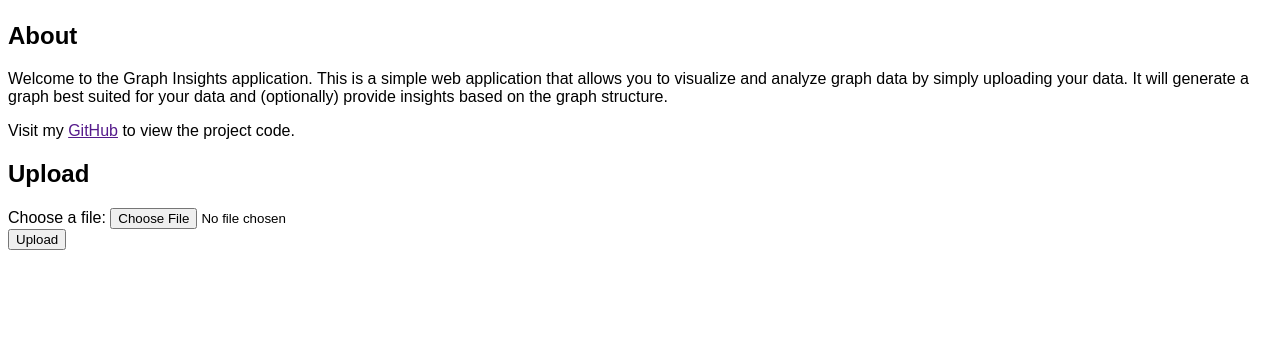
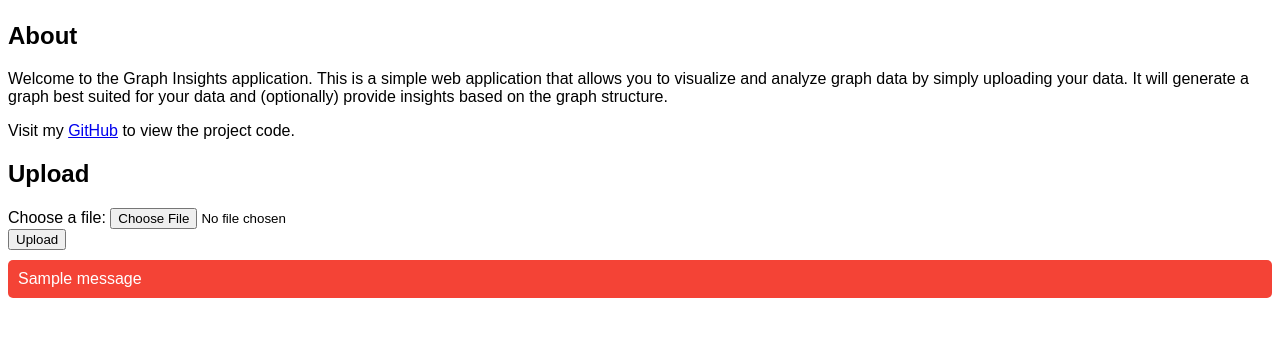
Before and after one commit to EmmanuelM-A/graph-insight-tool, a Flask app: page / in a window 1280 px wide. Shown: the part 58-395 px from the top of the page. Run offline with Flask 3, Linux system fonts and the light colour scheme; one stand-in notice (Sample message) is shown.

Commit message:
Changed the upload mechanism and added success messages to the index.html file.

```diff
--- a/app.py
+++ b/app.py
@@ -1,19 +1,35 @@
-from flask import Flask, render_template
+import os
+from dotenv import load_dotenv
+from flask import Flask, render_template, request, flash
 from modules.upload import upload
 
+load_dotenv(".env")
+
 app = Flask(__name__)
+app.secret_key = os.getenv("FLASK_SECRET_KEY")
 
 
 @app.route("/", methods=["GET", "POST"])
 def index():
-    # Upload
-    upload()
+    graph = None
+    insights = []
 
-    # Process
-    # Analyze
-    # Visualize/Generate Graph
-    # Generate Insights
+    if request.method == "POST":
+        success, result = upload()
 
+        if success:
+            filepath = result
+
+            # Process
+            # Analyze
+            # Visualize/Generate Graph
+            # Generate Insights
+
+            # flash("File uploaded successfully!", "success")
+            print(f"File uploaded successfully: {filepath}")
+        else:
+            flash(result)
+            print(f"File upload failed: {result}")
 
     return render_template("index.html")
 
--- a/modules/upload.py
+++ b/modules/upload.py
@@ -1,5 +1,6 @@
-from flask import request
+from flask import request, current_app
 from werkzeug.utils import secure_filename
+import os
 
 ALLOWED_EXTENSIONS = {'csv', 'xls', 'xlsx'}
 
@@ -8,31 +9,39 @@ def allowed_file(filename):
     """
     Checks if the file has an allowed extension.
     """
-
     return '.' in filename and filename.rsplit('.', 1)[1].lower() in ALLOWED_EXTENSIONS
 
 
 def upload():
     """
-        Handles file uploads.
-        :return:
-        - A success message if the file is uploaded successfully.
-        - An error message if the file is not allowed or no file is selected.
+    Handles file uploads.
+
+    :return: Tuple of (success_flag, message_or_filepath)
     """
 
     if request.method == 'POST':
         # check if the post request has the file part
         if 'file' not in request.files:
-            return "No file part"
+            return False, "No file part"
 
         file = request.files['file']
 
         # if user does not select file, browser also submit an empty part without filename
         if file.filename == '':
-            return "No selected file"
+            return False, "No selected file"
 
         if file and allowed_file(file.filename):
             filename = secure_filename(file.filename)
 
-            # file.save(os.path.join(app.config['UPLOAD_FOLDER'], filename))
-            # return "File uploaded successfully"
+            upload_path = os.path.join(current_app.root_path, 'uploads')
+
+            os.makedirs(upload_path, exist_ok=True)
+
+            filepath = os.path.join(upload_path, filename)
+            file.save(filepath)
+
+            return True, filepath
+
+        return False, "Invalid file format"
+
+    return False, "Invalid request method"
--- a/static/css/main.css
+++ b/static/css/main.css
@@ -2,3 +2,11 @@ body {
     margin: 10;
     font-family: sans-serif;
 }
+
+.flash-messages {
+    margin-top: 10px;
+    color: #fff;
+    background-color: #f44336;
+    padding: 10px;
+    border-radius: 5px;
+}
--- a/templates/index.html
+++ b/templates/index.html
@@ -19,17 +19,26 @@
                 and analyze graph data by simply uploading your data. It will generate a graph best suited for your data
                 and (optionally) provide insights based on the graph structure.
             </p>
-            <p>Visit my <a href="">GitHub</a> to view the project code.</p>
+            <p>Visit my <a target="_blank" href="https://github.com/EmmanuelM-A/graph-insight-tool">GitHub</a> to view the project code.</p>
         </section>
 
         <section id="upload">
             <h2>Upload</h2>
             <form action="{{ url_for('index') }}" method="POST" enctype="multipart/form-data">
                 <label for="file">Choose a file:</label>
-                <input type="file" name="file" id="file" accept=".csv, .xlsx, .xlsx" required>
+                <input type="file" name="file" id="file" accept=".csv, .xls, .xlsx" required>
                 <br />
                 <button type="submit">Upload</button>
             </form>
+            {% with messages = get_flashed_messages() %}
+                {% if messages %}
+                    <ul class="flash-messages">
+                        {% for message in messages %}
+                            <li>{{ message }}</li>
+                        {% endfor %}
+                    </ul>
+                {% endif %}
+            {% endwith %}
         </section>
     </body>
 </html>
```
